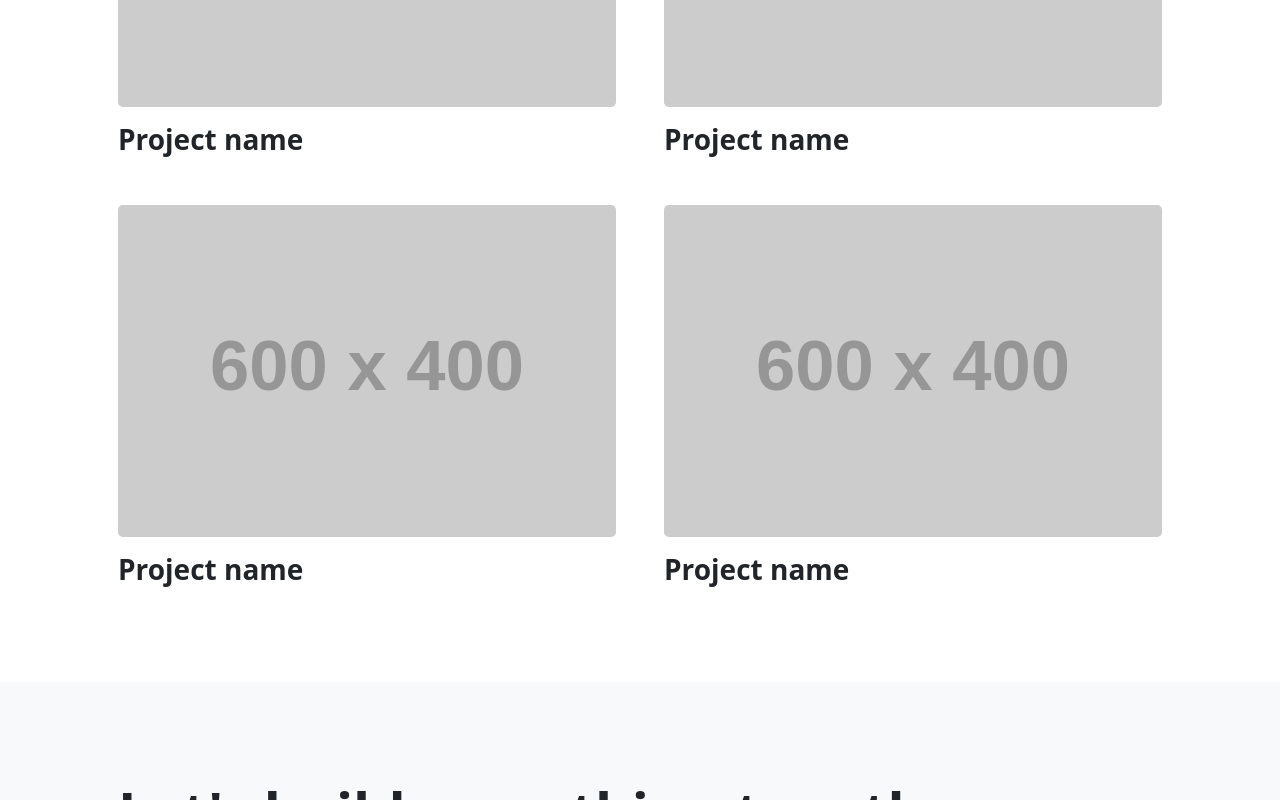
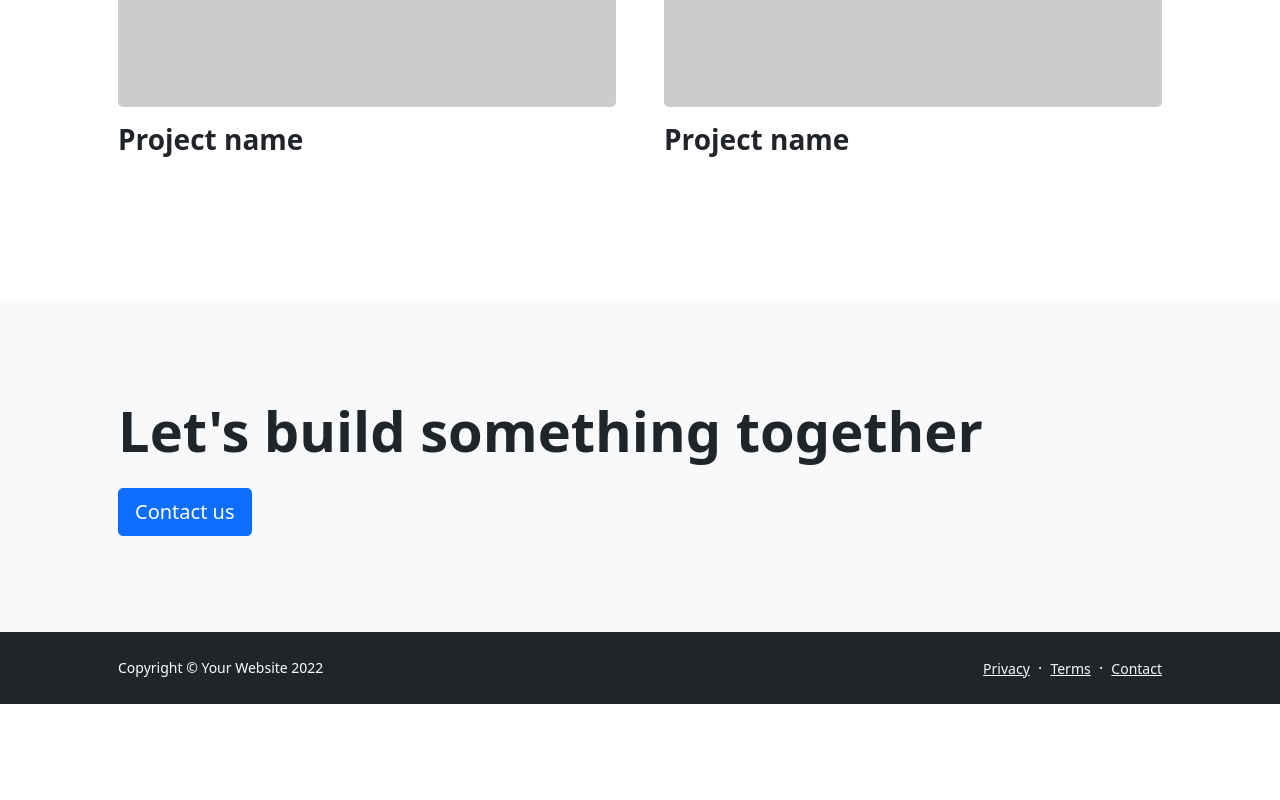
Before and after one commit to zxc58465846/my-team-site, a plain HTML site: page portfolio-overview.html in a window 1280 px wide. Shown: the part 511-1311 px from the top of the page. After the commit the page ends 1215 px from the top, so only its background shows below. Drawn offline with nearby package versions, Linux system fonts and the light colour scheme; placeholder pictures from the web are drawn by us.

Commit message:
Modify: Delete images

```diff
--- a/portfolio-overview.html
+++ b/portfolio-overview.html
@@ -60,18 +60,6 @@
                             </div>
                         </div>
                         <div class="col-lg-6">
-                            <div class="position-relative mb-5">
-                                <img class="img-fluid rounded-3 mb-3" src="https://dummyimage.com/600x400/343a40/6c757d" alt="..." />
-                                <a class="h3 fw-bolder text-decoration-none link-dark stretched-link" href="#!">Project name</a>
-                            </div>
-                        </div>
-                        <div class="col-lg-6">
-                            <div class="position-relative mb-5 mb-lg-0">
-                                <img class="img-fluid rounded-3 mb-3" src="https://dummyimage.com/600x400/343a40/6c757d" alt="..." />
-                                <a class="h3 fw-bolder text-decoration-none link-dark stretched-link" href="#!">Project name</a>
-                            </div>
-                        </div>
-                        <div class="col-lg-6">
                             <div class="position-relative">
                                 <img class="img-fluid rounded-3 mb-3" src="https://dummyimage.com/600x400/343a40/6c757d" alt="..." />
                                 <a class="h3 fw-bolder text-decoration-none link-dark stretched-link" href="#!">Project name</a>
```
